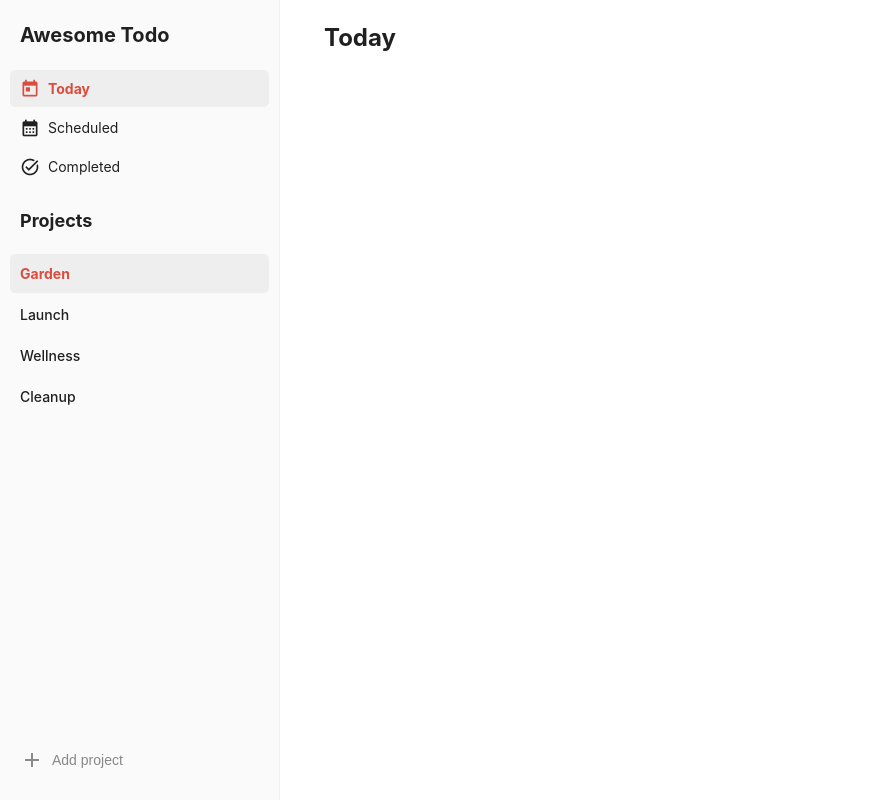
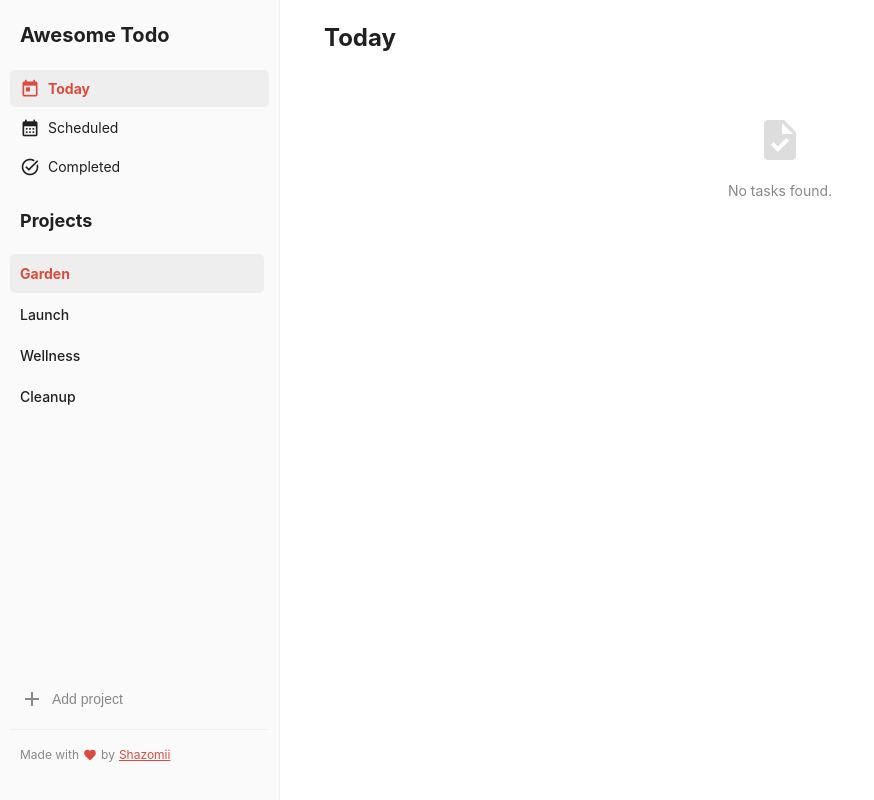
Before and after one commit to shazomii/awesome-todo, a website built with webpack: page src/template.html in a window 1280 px wide. Shown: the whole page, without its empty margins (0-874 px from the left). Built offline with nearby package versions, Linux system fonts and the light colour scheme.

Commit message:
feat: Implement empty state

```diff
--- a/src/handlers.js
+++ b/src/handlers.js
@@ -73,6 +73,7 @@ export function initializeEventListeners() {
             appState.activeProject = newProject;
             domElements.newProjectInput.value = "";
             saveState();
+            appState.viewMode = "project";
             renderAll(appState);
             showProjectForm(false);
             showNotification(`Project "${projectName}" has been created`, "success");
--- a/src/styles.css
+++ b/src/styles.css
@@ -302,6 +302,8 @@ body {
     flex-direction: column;
     border-right: 1px solid #f0f0f0;
     transition: transform 0.3s ease-in-out;
+    height: 100vh;
+    overflow: hidden;
 }
 
 .sidebar-header {
@@ -319,6 +321,28 @@ body {
 .sidebar h2 {
     font-size: 18px;
     padding: 0 10px 10px 10px;
+}
+
+.sidebar a {
+    color: #db4c3f;
+}
+
+.sidebar-footer {
+    padding: 16px 10px;
+    color: #888;
+    font-size: 12px;
+    text-align: center;
+    border-top: 1px solid #f0f0f0;
+    margin-top: 10px;
+    display: flex;
+    align-items: center;
+    /* justify-content: center; */
+    gap: 4px;
+}
+
+.sidebar-footer .material-icons {
+    font-size: 14px;
+    color: #db4c3f;
 }
 
 .main-content {
@@ -353,6 +377,27 @@ body {
 #project-list {
     flex-grow: 1;
     margin-top: 10px;
+    overflow-y: auto;
+    padding-right: 5px;
+    scrollbar-width: thin;
+    scrollbar-color: #ddd transparent;
+}
+
+#project-list::-webkit-scrollbar {
+    width: 6px;
+}
+
+#project-list::-webkit-scrollbar-track {
+    background: transparent;
+}
+
+#project-list::-webkit-scrollbar-thumb {
+    background-color: #ddd;
+    border-radius: 3px;
+}
+
+#project-list::-webkit-scrollbar-thumb:hover {
+    background-color: #ccc;
 }
 
 .project-item {
@@ -419,6 +464,8 @@ body {
     font-size: 14px;
     width: 100%;
     text-align: left;
+    flex-shrink: 0;
+    margin-top: 10px;
 }
 
 .add-project-btn-styled:hover {
@@ -492,7 +539,6 @@ body {
     background: #c53727;
 }
 
-/* Notifications */
 #notifications-container {
     position: fixed;
     bottom: 24px;
@@ -547,6 +593,54 @@ body {
     color: #ff9800;
 }
 
+.empty-state {
+    display: flex;
+    flex-direction: column;
+    align-items: center;
+    justify-content: center;
+    padding: 40px 20px;
+    text-align: center;
+    color: #888;
+}
+
+.empty-state .material-icons {
+    font-size: 48px;
+    margin-bottom: 16px;
+    color: #ddd;
+}
+
+.empty-state p {
+    font-size: 14px;
+    line-height: 1.5;
+    max-width: 240px;
+    margin: 0 auto;
+}
+
+#project-list .empty-state {
+    padding: 20px 10px;
+}
+
+#project-list .empty-state .material-icons {
+    font-size: 32px;
+    margin-bottom: 8px;
+}
+
+.empty-state {
+    animation: fadeIn 0.3s ease-out;
+}
+
+@keyframes fadeIn {
+    from {
+        opacity: 0;
+        transform: translateY(10px);
+    }
+
+    to {
+        opacity: 1;
+        transform: translateY(0);
+    }
+}
+
 @media (max-width: 768px) {
     .sidebar {
         position: fixed;
--- a/src/template.html
+++ b/src/template.html
@@ -41,6 +41,9 @@
                 <button id="confirm-add-project-btn">Add</button>
                 <button id="cancel-add-project-btn">Cancel</button>
             </div>
+            <div class="sidebar-footer">
+        Made with <span class="material-icons">favorite</span> by <a href="https://github.com/shazomii/awesome-todo">Shazomii</a>
+    </div>
         </div>
 
         <div class="main-content">
--- a/src/ui.js
+++ b/src/ui.js
@@ -5,6 +5,25 @@ import { getTodosByCategory } from './state.js';
 export const renderTodos = (todos, isDefaultView = false) => {
     const todoListContainer = domElements.todoListContainer;
     todoListContainer.innerHTML = "";
+
+    if (!todos || todos.length === 0) {
+        const emptyState = document.createElement("div");
+        emptyState.classList.add("empty-state");
+
+        const icon = document.createElement("span");
+        icon.classList.add("material-icons");
+        icon.textContent = "task";
+
+        const message = document.createElement("p");
+        message.textContent = isDefaultView
+            ? "No tasks found."
+            : "No tasks yet. Click the '+' button above to add one!";
+
+        emptyState.appendChild(icon);
+        emptyState.appendChild(message);
+        todoListContainer.appendChild(emptyState);
+        return;
+    }
 
     todos.forEach(todo => {
         const todoItem = document.createElement("div");
@@ -77,6 +96,23 @@ export const renderTodos = (todos, isDefaultView = false) => {
 export const renderProjects = (projects, activeProject) => {
     const projectList = domElements.projectListContainer;
     projectList.innerHTML = "";
+
+    if (!projects || projects.length === 0) {
+        const emptyState = document.createElement("div");
+        emptyState.classList.add("empty-state");
+
+        const icon = document.createElement("span");
+        icon.classList.add("material-icons");
+        icon.textContent = "folder";
+
+        const message = document.createElement("p");
+        message.textContent = "No projects yet. Create your first project!";
+
+        emptyState.appendChild(icon);
+        emptyState.appendChild(message);
+        projectList.appendChild(emptyState);
+        return;
+    }
 
     projects.forEach(project => {
         const projectEl = document.createElement("div");
```
